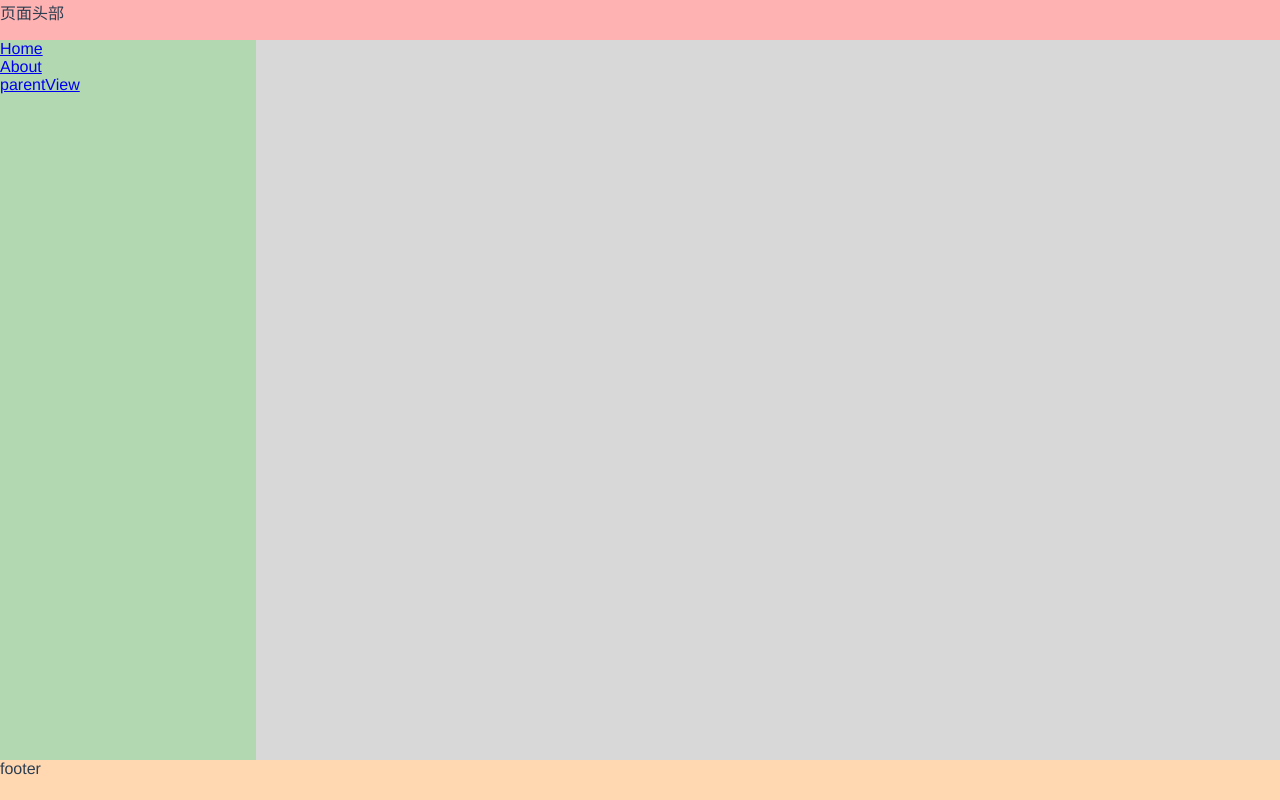
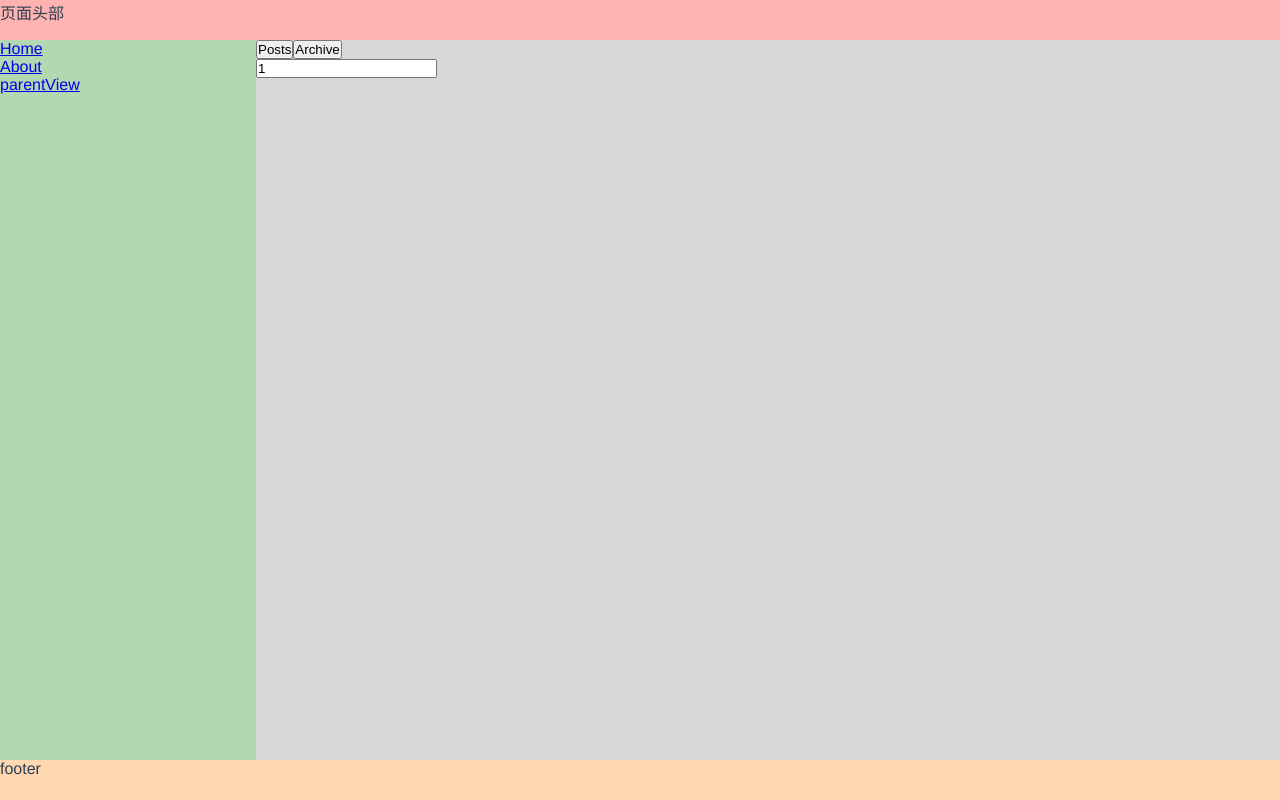
Before and after one commit to A189861A/vue2-demo, a Vue app: page /keepAliveView in a window 1280 px wide. Built offline with nearby package versions, Linux system fonts and the light colour scheme.

Commit message:
【web】【issue_id=xxx】动态组件&组件缓存

```diff
--- /dev/null
+++ b/src/components/tabArchive.vue
@@ -0,0 +1,19 @@
+<template>
+    <div>
+        <input type="text" v-model="text">
+    </div>
+</template>
+<script>
+export default {
+    data() {
+        return {
+            text: 2,
+        }
+    },
+    props: [
+    ],
+    created() {
+
+    },
+}
+</script>
--- /dev/null
+++ b/src/components/tabPosts.vue
@@ -0,0 +1,20 @@
+<template>
+    <div>
+        <input type="text" v-model="text">
+    </div>
+</template>
+<script>
+export default {
+    data() {
+        return {
+            text: 1,
+            checked: true
+        }
+    },
+    props: [
+    ],
+    created() {
+
+    },
+}
+</script>
--- a/src/router/index.js
+++ b/src/router/index.js
@@ -32,6 +32,11 @@ const routes = [
     path: '/scopedSlots',
     name: 'scopedSlots',
     component: () => import(/* webpackChunkName: "scopedSlots" */ '../views/scopedSlots.vue')
+  },
+  {
+    path: '/keepAliveView',
+    name: 'keepAliveView',
+    component: () => import(/* webpackChunkName: "keepAliveView" */ '../views/keepAliveView.vue')
   }
 ]
 
--- /dev/null
+++ b/src/views/keepAliveView.vue
@@ -0,0 +1,44 @@
+<template>
+    <div >
+      <button
+        v-for="tab in tabs"
+        v-bind:key="tab"
+        v-bind:class="['tab-button', { active: currentTab === tab }]"
+        v-on:click="currentTab = tab"
+      >
+        {{ tab }}
+      </button>
+      <!-- 失活的组件将会被缓存！ -->
+      <keep-alive>
+        <!-- 动态组件 -->
+        <component v-bind:is="currentTabComponent"></component>
+      </keep-alive>
+    </div>
+</template>
+<script>
+import tabPosts from '@/components/tabPosts.vue';
+import tabArchive from '@/components/tabArchive.vue';
+export default {
+    data() {
+        return {
+            currentTab: "Posts",
+            tabs: ["Posts", "Archive"]
+        }
+    },
+    computed: {
+        currentTabComponent: function() {
+        return "tab" + this.currentTab;
+        }
+    },
+    components: {
+        tabPosts,
+        tabArchive
+    },
+    methods: {
+
+    },
+    mounted(){
+
+    }
+}
+</script>
```
